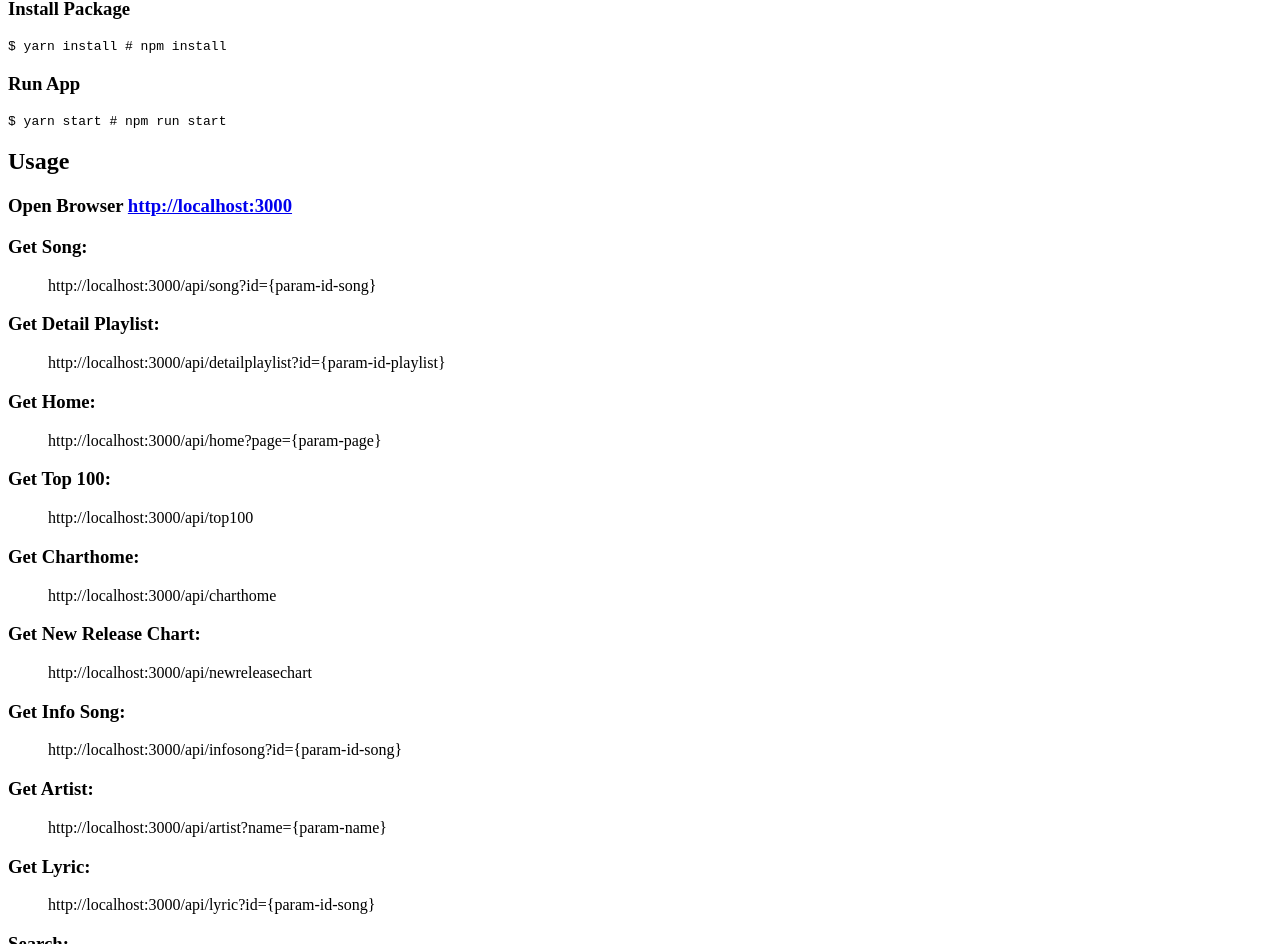
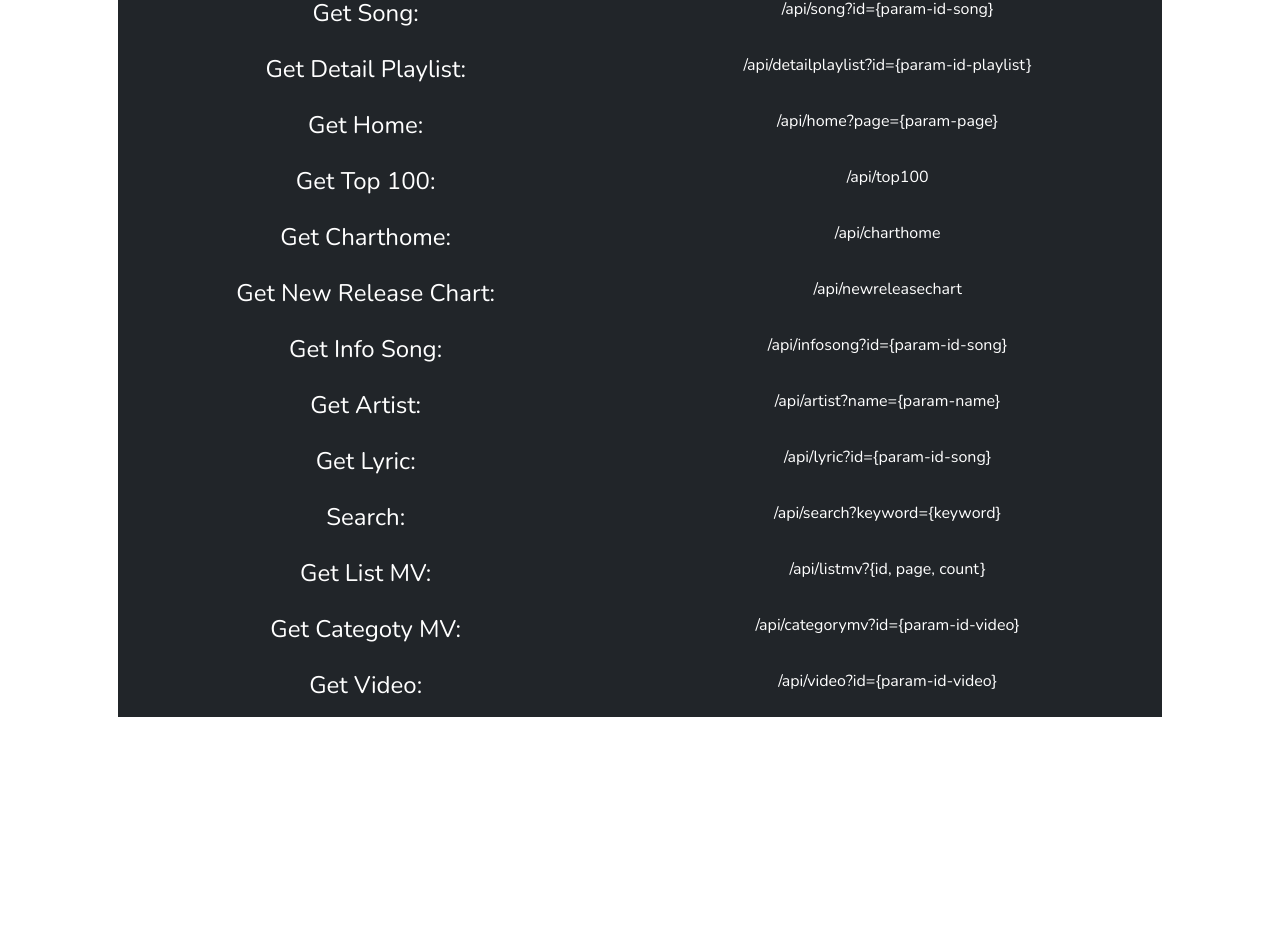
Before and after one commit to tanthang88/api-zing-mp3, a website: page index.html in a window 1280 px wide. Shown: the part 115-1059 px from the top of the page. After the commit the page ends 896 px from the top, so only its background shows below. Drawn offline with nearby package versions, Linux system fonts and the light colour scheme.

Commit message:
update index.html

```diff
--- a/index.html
+++ b/index.html
@@ -1,96 +1,144 @@
-<h1>Home Page</h1>
-<h2>Install</h2>
+<!DOCTYPE html>
+<html lang="en">
 
-<h3>Install Package</h3>
+<head>
+  <meta charset="UTF-8">
+  <meta http-equiv="X-UA-Compatible" content="IE=edge">
+  <meta name="viewport" content="width=device-width, initial-scale=1.0">
+  <title>API ZING MP3</title>
+  <link rel="preconnect" href="https://fonts.googleapis.com">
+  <link rel="preconnect" href="https://fonts.gstatic.com" crossorigin>
+  <link href="https://fonts.googleapis.com/css2?family=Nunito:ital,wght@0,400;1,900&display=swap" rel="stylesheet">
+  <style>
+    * {
+      font-family: 'Nunito', sans-serif;
+    }
+  </style>
+  <script>
+    const URL = window.location.origin;
+  </script>
+</head>
 
-<p><code>
-$ yarn install # npm install
-</code></p>
+<body>
+  <div class="container p-5">
+    <h1 style="text-align:center;">Document API Zing MP3</h1>
+    <div class="table-resposive">
+      <table class="table table-dark table-borderless">
+        <!-- <caption>If run project with localhost, URL site: http:localhost:3000/api/...</caption> -->
+        <tbody>
+          <tr class="align-middle text-center">
+            <th>
+              <h4>Get Song:</h4>
+            </th>
+            <td>
+              <p>/api/song?id={param-id-song}</p>
+            </td>
+          </tr>
+          <tr class="align-middle text-center">
+            <th>
+              <h4>Get Detail Playlist:</h4>
+              <td>
+                <p>/api/detailplaylist?id={param-id-playlist}</p>
+              </td>
+            </th>
+          </tr>
+          <tr class="align-middle text-center">
+            <th>
+              <h4>Get Home:</h4>
+              <td>
+                <p>/api/home?page={param-page}</p>
+              </td>
+            </th>
+          </tr>
+          <tr class="align-middle text-center">
+            <th>
+              <h4>Get Top 100:</h4>
+              <td>
+                <p>/api/top100</p>
+              </td>
+            </th>
+          </tr>
+          <tr class="align-middle text-center">
+            <th>
+              <h4>Get Charthome:</h4>
+              <td>
+                <p>/api/charthome</p>
+              </td>
+            </th>
+          </tr>
+          <tr class="align-middle text-center">
+            <th>
+              <h4>Get New Release Chart:</h4>
+              <td>
+                <p>/api/newreleasechart</p>
+              </td>
+            </th>
+          </tr>
+          <tr class="align-middle text-center">
+            <th>
+              <h4>Get Info Song:</h4>
+              <td>
+                <p>/api/infosong?id={param-id-song}</p>
+              </td>
+            </th>
+          </tr>
+          <tr class="align-middle text-center">
+            <th>
+              <h4>Get Artist:</h4>
+              <td>
+                <p>/api/artist?name={param-name}</p>
+              </td>
+            </th>
+          </tr>
+          <tr class="align-middle text-center">
+            <th>
+              <h4>Get Lyric:</h4>
+              <td>
+                <p>/api/lyric?id={param-id-song}</p>
+              </td>
+            </th>
+          </tr>
+          <tr class="align-middle text-center">
+            <th>
+              <h4>Search:</h4>
+              <td>
+                <p>/api/search?keyword={keyword}</p>
+              </td>
+            </th>
+          </tr>
+          <tr class="align-middle text-center">
+            <th>
+              <h4>Get List MV:</h4>
+              <td>
+                <p>/api/listmv?{id, page, count}</p>
+              </td>
+            </th>
+          </tr>
+          <tr class="align-middle text-center">
+            <th>
+              <h4>Get Categoty MV:</h4>
+              <td>
+                <p>/api/categorymv?id={param-id-video}</p>
+              </td>
+            </th>
+          </tr>
+          <tr class="align-middle text-center">
+            <th>
+              <h4>Get Video:</h4>
+              <td>
+                <p>/api/video?id={param-id-video}</p>
+              </td>
+            </th>
+          </tr>
+        </tbody>
+      </table>
+    </div>
+  </div>
+  <link href="https://cdn.jsdelivr.net/npm/bootstrap@5.2.0-beta1/dist/css/bootstrap.min.css" rel="stylesheet"
+    integrity="sha384-0evHe/X+R7YkIZDRvuzKMRqM+OrBnVFBL6DOitfPri4tjfHxaWutUpFmBp4vmVor" crossorigin="anonymous">
+  <script src="https://cdn.jsdelivr.net/npm/bootstrap@5.2.0-beta1/dist/js/bootstrap.bundle.min.js"
+    integrity="sha384-pprn3073KE6tl6bjs2QrFaJGz5/SUsLqktiwsUTF55Jfv3qYSDhgCecCxMW52nD2"
+    crossorigin="anonymous"></script>
+</body>
 
-<h3>Run App</h3>
-
-<p><code>
-$ yarn start # npm run start
-</code></p>
-
-<h2>Usage</h2>
-
-<h3>Open Browser <a href="http://localhost:3000">http://localhost:3000</a></h3>
-
-<h3>Get Song:</h3>
-
-<blockquote>
-  <p>http://localhost:3000/api/song?id={param-id-song}</p>
-</blockquote>
-
-<h3>Get Detail Playlist:</h3>
-
-<blockquote>
-  <p>http://localhost:3000/api/detailplaylist?id={param-id-playlist}</p>
-</blockquote>
-
-<h3>Get Home:</h3>
-
-<blockquote>
-  <p>http://localhost:3000/api/home?page={param-page}</p>
-</blockquote>
-
-<h3>Get Top 100:</h3>
-
-<blockquote>
-  <p>http://localhost:3000/api/top100</p>
-</blockquote>
-
-<h3>Get Charthome:</h3>
-
-<blockquote>
-  <p>http://localhost:3000/api/charthome</p>
-</blockquote>
-
-<h3>Get New Release Chart:</h3>
-
-<blockquote>
-  <p>http://localhost:3000/api/newreleasechart</p>
-</blockquote>
-
-<h3>Get Info Song:</h3>
-
-<blockquote>
-  <p>http://localhost:3000/api/infosong?id={param-id-song}</p>
-</blockquote>
-
-<h3>Get Artist:</h3>
-
-<blockquote>
-  <p>http://localhost:3000/api/artist?name={param-name}</p>
-</blockquote>
-
-<h3>Get Lyric:</h3>
-
-<blockquote>
-  <p>http://localhost:3000/api/lyric?id={param-id-song}</p>
-</blockquote>
-
-<h3>Search:</h3>
-
-<blockquote>
-  <p>http://localhost:3000/api/search?keyword={keyword}</p>
-</blockquote>
-
-<h3>Get List MV:</h3>
-
-<blockquote>
-  <p>http://localhost:3000/api/listmv?{id, page, count}</p>
-</blockquote>
-
-<h3>Get Categoty MV:</h3>
-
-<blockquote>
-  <p>http://localhost:3000/api/categorymv?id={param-id-video}</p>
-</blockquote>
-
-<h3>Get Video:</h3>
-
-<blockquote>
-  <p>http://localhost:3000/api/video?id={param-id-video}</p>
-</blockquote>
+</html>
```
